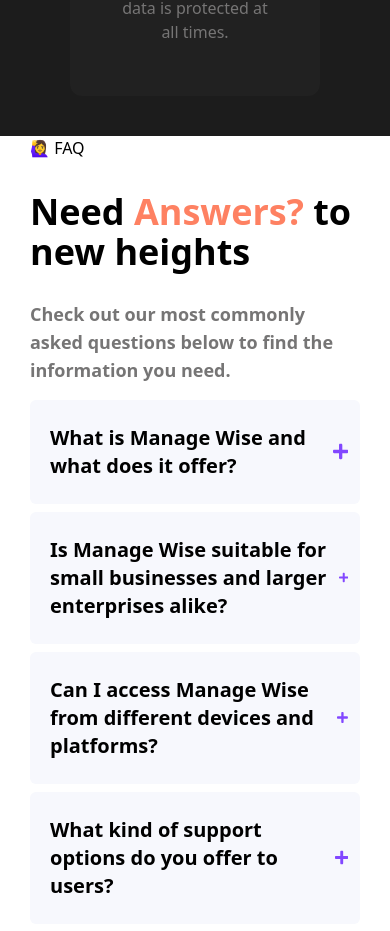
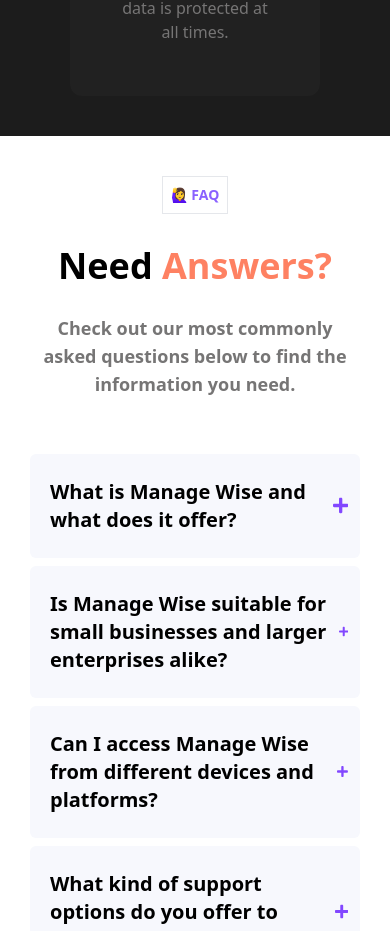
Before and after one commit to kamal9494/assignment-1, a React (Create React App) app: page / in a window 390 px wide. Shown: the part 5355-6286 px from the top of the page. Built offline with nearby package versions, Linux system fonts and the light colour scheme.

Commit message:
fixed faq page

```diff
--- a/public/index.html
+++ b/public/index.html
@@ -1,43 +1,20 @@
 <!DOCTYPE html>
 <html lang="en">
+
 <head>
   <meta charset="utf-8" />
   <link rel="icon" href="%PUBLIC_URL%/favicon.ico" />
   <meta name="viewport" content="width=device-width, initial-scale=1" />
   <meta name="theme-color" content="#000000" />
-    <meta
-      name="description"
-      content="Web site created using create-react-app"
-    />
+  <meta name="description" content="Web site created using create-react-app" />
   <link rel="apple-touch-icon" href="%PUBLIC_URL%/logo192.png" />
-    <!--
-      manifest.json provides metadata used when your web app is installed on a
-      user's mobile device or desktop. See https://developers.google.com/web/fundamentals/web-app-manifest/
-    -->
   <link rel="manifest" href="%PUBLIC_URL%/manifest.json" />
-    <!--
-      Notice the use of %PUBLIC_URL% in the tags above.
-      It will be replaced with the URL of the `public` folder during the build.
-      Only files inside the `public` folder can be referenced from the HTML.
+  <title>Assignment-1</title>
+</head>
 
-      Unlike "/favicon.ico" or "favicon.ico", "%PUBLIC_URL%/favicon.ico" will
-      work correctly both with client-side routing and a non-root public URL.
-      Learn how to configure a non-root public URL by running `npm run build`.
-    -->
-    <title>React App</title>
-  </head>
 <body>
   <noscript>You need to enable JavaScript to run this app.</noscript>
   <div id="root"></div>
-    <!--
-      This HTML file is a template.
-      If you open it directly in the browser, you will see an empty page.
+</body>
 
-      You can add webfonts, meta tags, or analytics to this file.
-      The build step will place the bundled scripts into the <body> tag.
-
-      To begin the development, run `npm start` or `yarn start`.
-      To create a production bundle, use `npm run build` or `yarn build`.
-    -->
-  </body>
 </html>
--- a/src/components/QaSection.jsx
+++ b/src/components/QaSection.jsx
@@ -8,14 +8,16 @@
   const [q4Show, setQ4Show] = useState(true);
   const [q5Show, setQ5Show] = useState(true);
   return (
-    <div className="md:px-[9%] md:py-[10%] px-[30px] bg-white flex flex-col items-start justify-center">
-      <div className="flex flex-col gap-3">
-        <div className="bg-white">🙋‍♀️ FAQ</div>
-        <h1 className="pt-[20px] text-4xl lg:text-6xl font-semibold text-left">
+    <div className="md:px-[9%] md:py-[10%] px-[30px] bg-white flex flex-col xl:flex-row items-start justify-center">
+      <div className="flex flex-col gap-3 w-full md:px-20 py-10 items-center xl:items-start">
+        <div className="uppercase text-sm w-fit bg-white text-[#8a61ff] border p-2 font-semibold">
+          <span>🙋‍♀️ FAQ </span>
+        </div>
+        <div className="pt-[20px] text-4xl lg:text-6xl font-semibold text-center xl:text-left">
           Need
-          <span className="text-[#FE8162]"> Answers?</span> to new heights
-        </h1>
-        <div className="w-full text-left py-4 text-[#767575] max-w-[600px] text-lg font-semibold">
+          <span className="text-[#FE8162]"> Answers?</span>
+        </div>
+        <div className="w-full text-center xl:text-left py-4 text-[#767575] max-w-[600px] text-lg font-semibold">
           Check out our most commonly asked questions below to find the
           information you need.
         </div>
```
Lines whose indentation alone changed are shown as unchanged.
